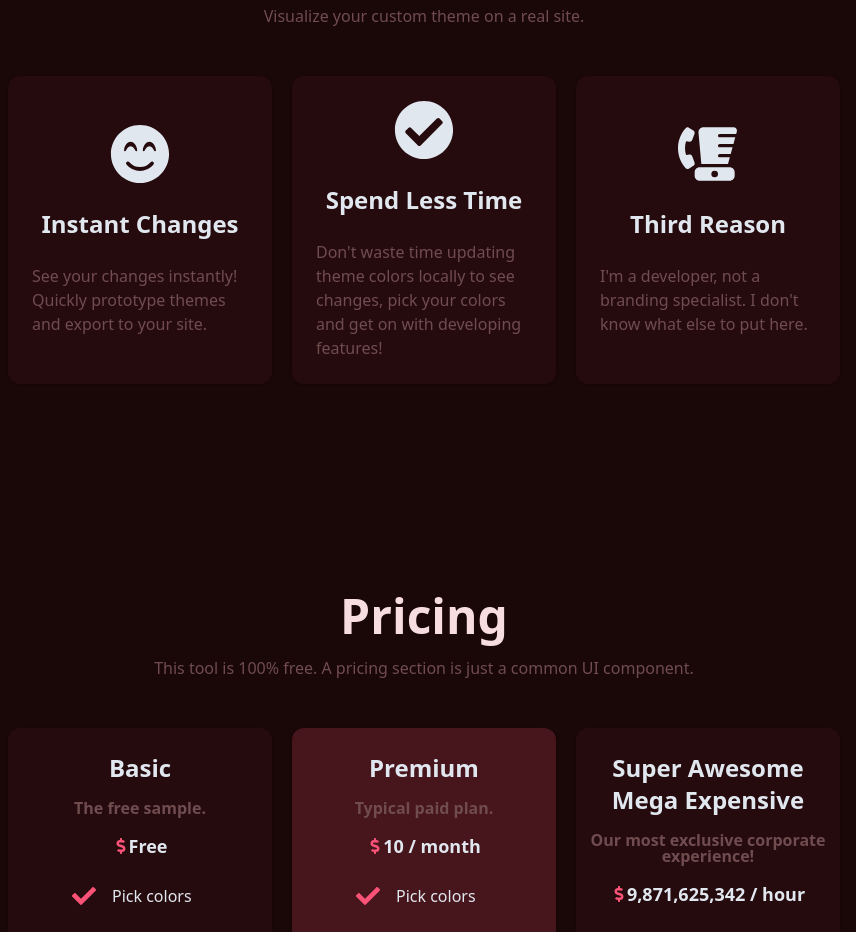
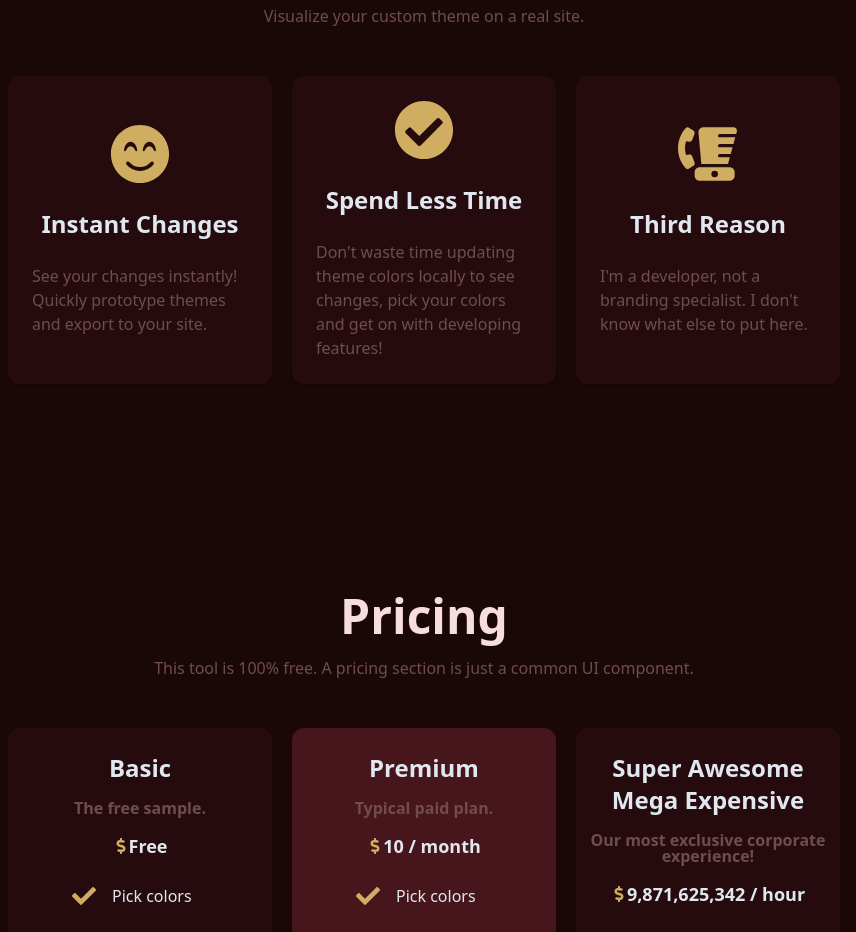
Before and after one commit to RevenantEverest/themelab, a React (Vite) app: page / in a window 1280 px wide. Shown: the part 1060-1992 px from the top of the page, without its empty margins (216-1072 px from the left). Built offline with nearby package versions, Linux system fonts and the light colour scheme.

Commit message:
Adjust theme variables for elements in Highlights and PricingCard

```diff
--- a/src/components/Highlights/Highlights.tsx
+++ b/src/components/Highlights/Highlights.tsx
@@ -14,7 +14,7 @@ function Highlights() {
             <div className="flex flex-col md:flex-row gap-5">
                 <Card className="flex-1 flex items-center justify-center">
                     <CardHeader className="flex w-full items-center justify-center">
-                        <FaSmileBeam className="text-6xl" />
+                        <FaSmileBeam className="text-6xl text-accent" />
                     </CardHeader>
                     <CardTitle>
                         <h2 className="text-2xl font-semibold">Instant Changes</h2>
@@ -25,7 +25,7 @@ function Highlights() {
                 </Card>
                 <Card className="flex-1 flex items-center justify-center">
                     <CardHeader className="flex w-full items-center justify-center">
-                        <FaCheckCircle className="text-6xl" />
+                        <FaCheckCircle className="text-6xl text-accent" />
                     </CardHeader>
                     <CardTitle>
                         <h2 className="text-2xl font-semibold">Spend Less Time</h2>
@@ -36,7 +36,7 @@ function Highlights() {
                 </Card>
                 <Card className="flex-1 flex items-center justify-center">
                     <CardHeader className="flex w-full items-center justify-center">
-                        <FaBlenderPhone className="text-6xl" />
+                        <FaBlenderPhone className="text-6xl text-accent" />
                     </CardHeader>
                     <CardTitle>
                         <h2 className="text-2xl font-semibold">Third Reason</h2>
--- a/src/components/Pricing/PricingCard.tsx
+++ b/src/components/Pricing/PricingCard.tsx
@@ -19,7 +19,7 @@ function PricingCard({ title, subtitle, price, priceTime, standout, features }:
                 key={`pricing-card-${title}-${feature}-${index}`}
                 className="flex items-center gap-4"
             >
-                <FaCheck className="text-2xl text-primary" />
+                <FaCheck className="text-2xl text-accent" />
                 <p>{feature}</p>
             </div>
         ));
@@ -33,7 +33,7 @@ function PricingCard({ title, subtitle, price, priceTime, standout, features }:
                     <p className="text-muted">{subtitle}</p>
                 </div>
                 <div className="flex-1 flex items-center justify-center">
-                    <FaDollarSign className="text-primary" />
+                    <FaDollarSign className="text-accent" />
                     <p className="text-lg font-semibold">
                         {price === 0 ? "Free" : (price).toLocaleString()} <span>{priceTime && `/ ${priceTime}`}</span>
                     </p>
```
